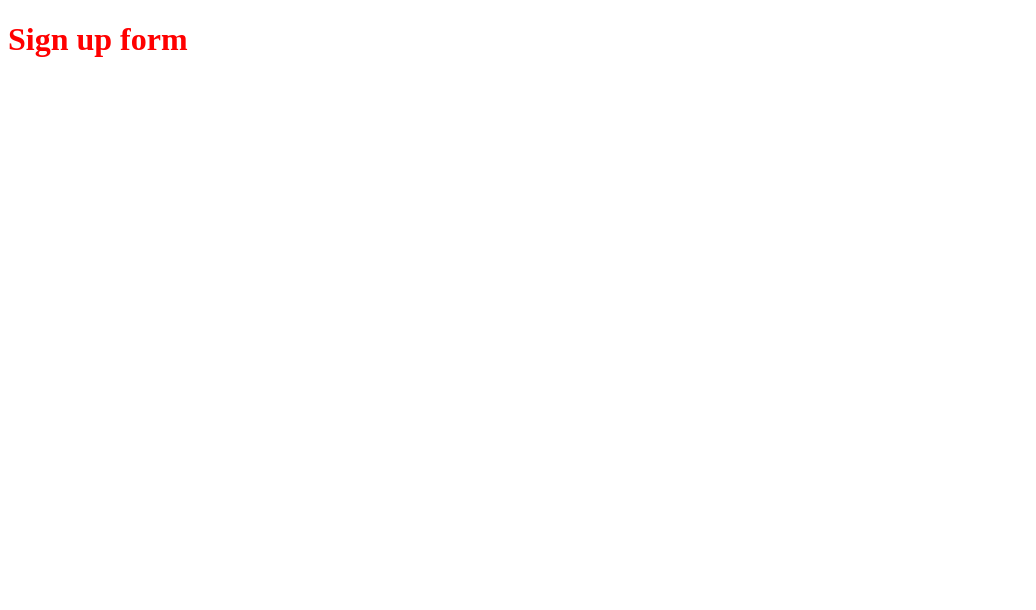
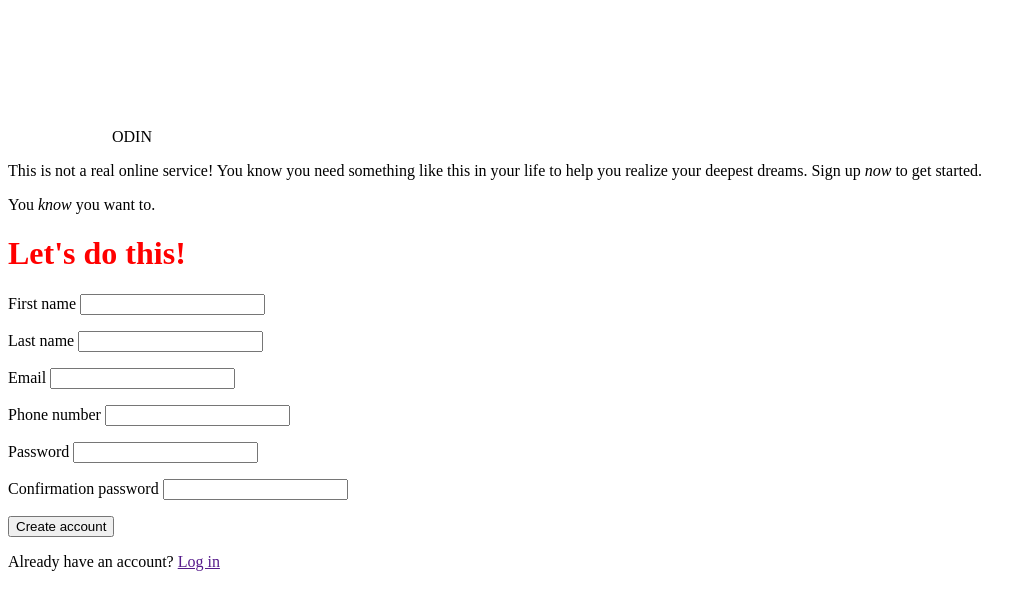
Before and after one commit to Melshine/project-sign-up-form, a plain HTML site: page index.html in a window 1280 px wide. Shown: the whole page, without its empty margins (0-1036 px from the left). Drawn offline with Linux system fonts and the light colour scheme.

Commit message:
chores: init page structure

```diff
--- a/index.html
+++ b/index.html
@@ -7,6 +7,58 @@
     <title>Sign up form</title>
 </head>
 <body>
-   <h1>Sign up form</h1>
+   <main>
+    <div class="left">
+        <div class="logo">
+            <img src="images/odin.png" alt="Odin logo" width=100>
+            <span>ODIN</span>
+        </div>
+    </div>
+    <div class="main">
+        <div class="main-top">
+            <p>This is not a real online service! You know you need something like this in your life to help you realize your deepest dreams. Sign up <em>now</em> to get started.</p>
+            <p>You <em>know</em> you want to.</p>
+        </div>
+        <form action="" method="post">
+            <h1>Let's do this!</h1>
+            <div>
+                <div>
+                    <p>
+                        <label for="fname">First name</label>
+                        <input type="text" id="fname" name="fname">
+                    </p>
+                    <p>
+                        <label for="lname">Last name</label>
+                        <input type="text" id="lname" name="lname">
+                    </p>
+                </div>
+                <div>
+                    <p>
+                        <label for="mail">Email</label>
+                        <input type="text" id="mail" name="mail">
+                    </p>
+                    <p>
+                        <label for="phone">Phone number</label>
+                        <input type="text" id="phone" name="phone">
+                    </p>
+                </div>
+                <div>
+                    <p>
+                        <label for="pwd">Password</label>
+                        <input type="text" id="pwd" name="pwd">
+                    </p>
+                    <p>
+                        <label for="pwd-confirmation">Confirmation password</label>
+                        <input type="text" id="pwd-confirmation" name="pwd-confirmation">
+                    </p>
+                </div>
+            </div>
+        <div class="main-bottom">
+            <button>Create account</button>
+            <p>Already have an account? <a href="">Log in</a></p>
+        </div>
+        </form>
+    </div>
+   </main>
 </body>
 </html>
```
